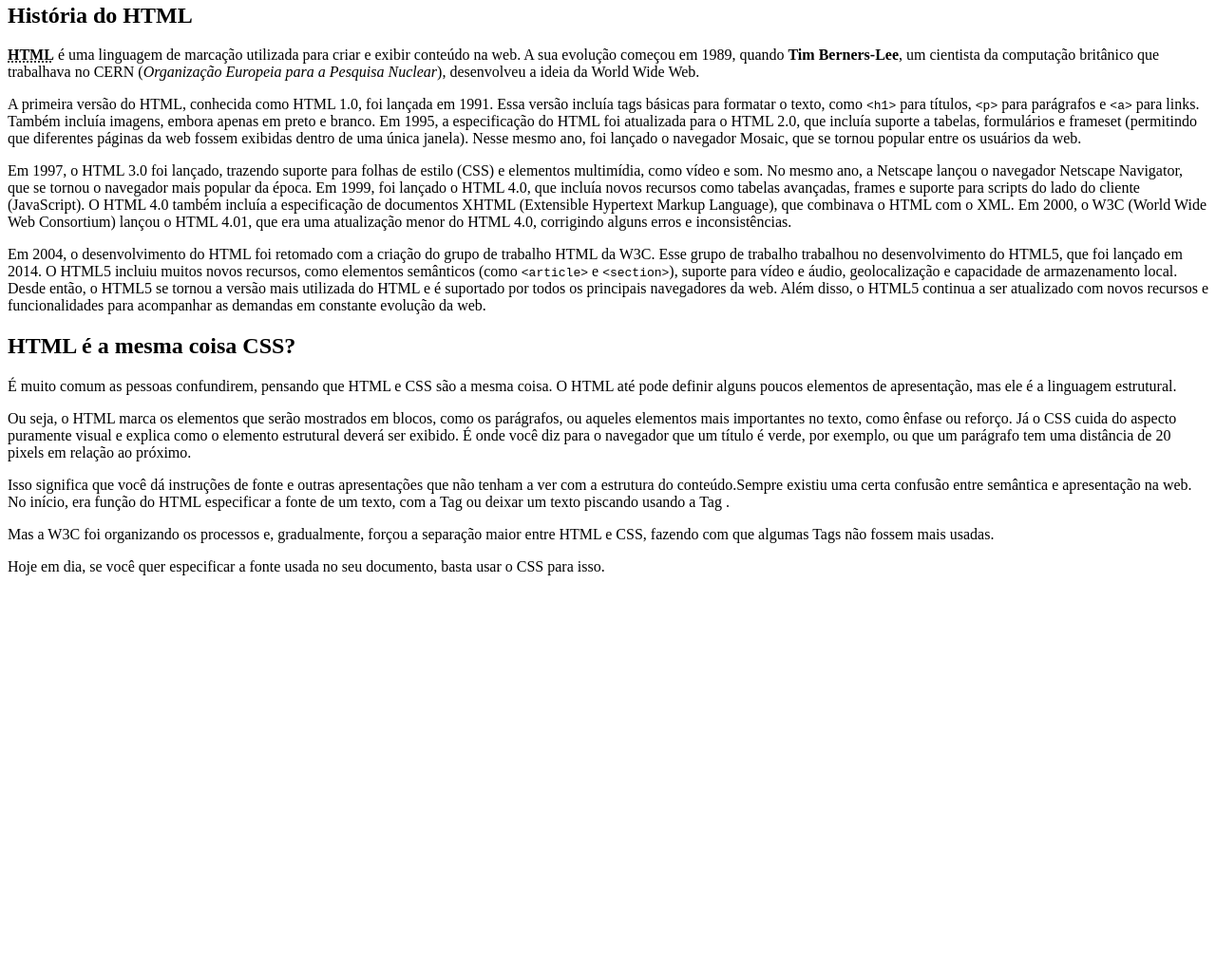
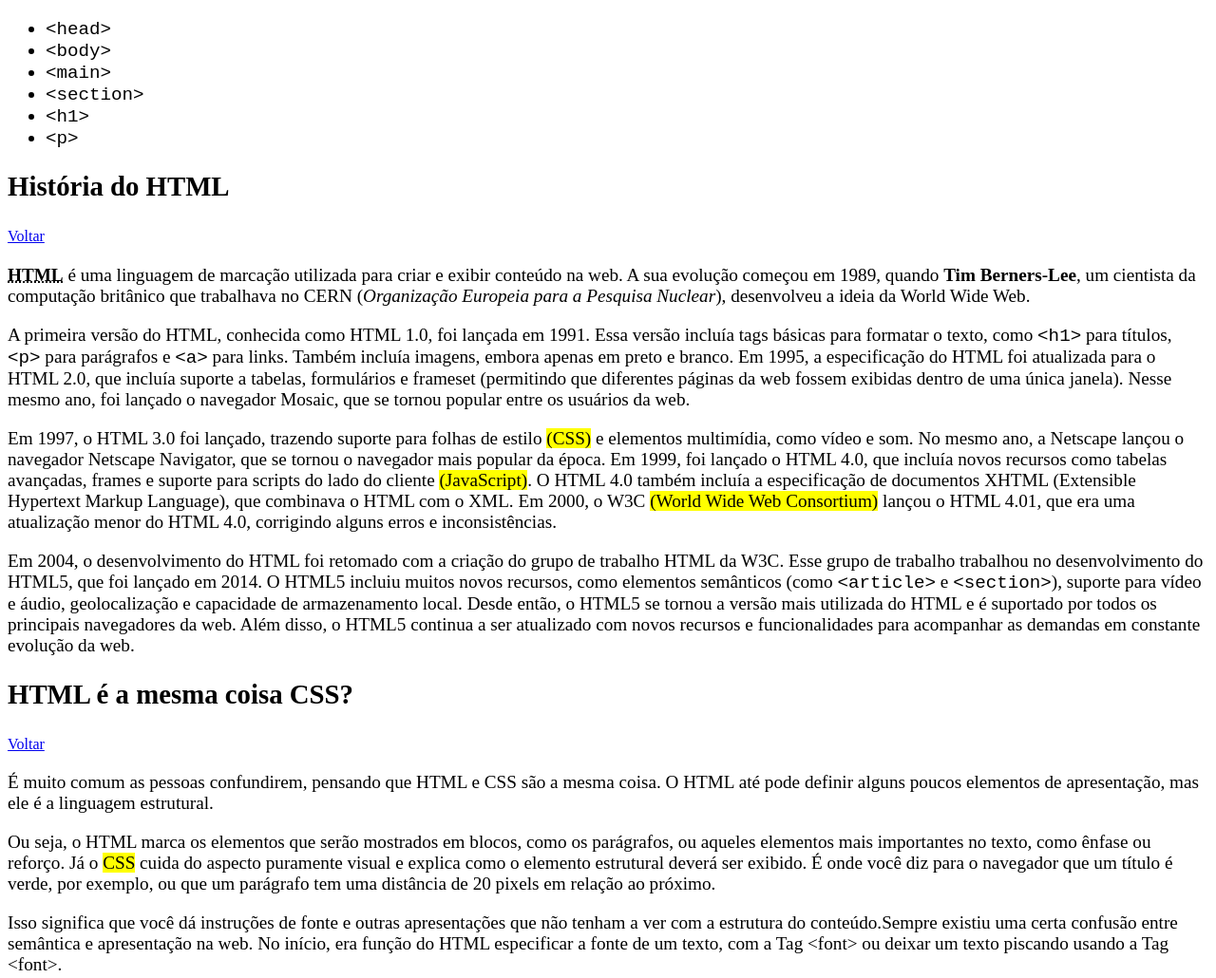
Before and after one commit to DEV-Chenzo/trilha-html-desafio-01, a plain HTML site: page index.html in a window 1280 px wide. Shown: the part 518-1548 px from the top of the page at 95% size. Before the commit the page ends 1140 px from the top, so only its background shows below. Drawn offline with Linux system fonts and the light colour scheme.

Commit message:
v0.2.0.
Estilização básica para melhor visualização e finalização do projeto.

OBS: Tem como melhorar e muito.

```diff
--- a/index.html
+++ b/index.html
@@ -3,7 +3,20 @@
 <head>
     <meta charset="UTF-8">
     <meta name="viewport" content="width=device-width, initial-scale=1.0">
-    <title>Document</title>
+    <style>
+        body {
+            font-size: 1.2rem;
+        }
+
+        mark {
+            background-color: yellow;
+        }
+
+        small {
+            font-size: 1rem;
+        }
+    </style>
+    <title>Conheça o HTML</title>
 </head>
 <body>
     <h1>Conheça a linguagem HTML</h1>
@@ -15,6 +28,7 @@
         <li><a href="#html-e-css"><strong>HTML é a mesma coisa CSS?</strong></a></li>
     </ol>
     <h2 id="inicio">O que é	HTML?</h2>
+    <p><a href="#"><small>Voltar</small></a></p>
     <p>O <strong>HTML</strong> está presente em nossas vidas todos os dias, seja ao acessar um e-mail, ler as notícias online ou simplesmente atualizar as redes sociais e visualizar um vídeo no YouTube pelo navegador.</p>
     <p>Ele é o responsável por mostrar ao navegador como um conteúdo deve estar estruturado. No caso, é uma linguagem que pega o conteúdo “cru” e organiza na tela. Sem o HTML, a web seria uma espécie de texto básico, sem a presença de nenhum link sequer.</p>
     <h4>Alguns exemplos de tags HTML são:</h4>
@@ -27,14 +41,16 @@
         <li><code>&lt;p&gt;</code></li>
     </ul>
     <h2 id="historia">História do HTML</h2>
+    <p><a href="#"><small>Voltar</small></a></p>
     <p><abbr title="Hypertext Markup Language"><strong> HTML</strong></abbr> é uma linguagem de marcação utilizada para criar e exibir conteúdo na web. A sua evolução começou em 1989, quando <strong>Tim Berners-Lee</strong>, um cientista da computação britânico que trabalhava no CERN (<i>Organização Europeia para a Pesquisa Nuclear</i>), desenvolveu a ideia da World Wide Web.</p>
     <p>A primeira versão do HTML, conhecida como HTML 1.0, foi lançada em 1991. Essa versão incluía tags básicas para formatar o texto, como <code>&lt;h1&gt;</code> para títulos, <code>&lt;p&gt;</code> para parágrafos e <code>&lt;a&gt;</code> para links. Também incluía imagens, embora apenas em preto e branco. Em 1995, a especificação do HTML foi atualizada para o HTML 2.0, que incluía suporte a tabelas, formulários e frameset (permitindo que diferentes páginas da web fossem exibidas dentro de uma única janela). Nesse mesmo ano, foi lançado o navegador Mosaic, que se tornou popular entre os usuários da web.</p>
-    <p>Em 1997, o HTML 3.0 foi lançado, trazendo suporte para folhas de estilo (CSS) e elementos multimídia, como vídeo e som. No mesmo ano, a Netscape lançou o navegador Netscape Navigator, que se tornou o navegador mais popular da época. Em 1999, foi lançado o HTML 4.0, que incluía novos recursos como tabelas avançadas, frames e suporte para scripts do lado do cliente (JavaScript). O HTML 4.0 também incluía a especificação de documentos XHTML (Extensible Hypertext Markup Language), que combinava o HTML com o XML. Em 2000, o W3C (World Wide Web Consortium) lançou o HTML 4.01, que era uma atualização menor do HTML 4.0, corrigindo alguns erros e inconsistências.</p>
+    <p>Em 1997, o HTML 3.0 foi lançado, trazendo suporte para folhas de estilo <mark>(CSS)</mark> e elementos multimídia, como vídeo e som. No mesmo ano, a Netscape lançou o navegador Netscape Navigator, que se tornou o navegador mais popular da época. Em 1999, foi lançado o HTML 4.0, que incluía novos recursos como tabelas avançadas, frames e suporte para scripts do lado do cliente <mark>(JavaScript)</mark>. O HTML 4.0 também incluía a especificação de documentos XHTML (Extensible Hypertext Markup Language), que combinava o HTML com o XML. Em 2000, o W3C <mark>(World Wide Web Consortium)</mark> lançou o HTML 4.01, que era uma atualização menor do HTML 4.0, corrigindo alguns erros e inconsistências.</p>
     <p>Em 2004, o desenvolvimento do HTML foi retomado com a criação do grupo de trabalho HTML da W3C. Esse grupo de trabalho trabalhou no desenvolvimento do HTML5, que foi lançado em 2014. O HTML5 incluiu muitos novos recursos, como elementos semânticos (como <code>&lt;article&gt;</code> e <code>&lt;section&gt;</code>), suporte para vídeo e áudio, geolocalização e capacidade de armazenamento local. Desde então, o HTML5 se tornou a versão mais utilizada do HTML e é suportado por todos os principais navegadores da web. Além disso, o HTML5 continua a ser atualizado com novos recursos e funcionalidades para acompanhar as demandas em constante evolução da web.</p>
     <h2 id="html-e-css">HTML é a mesma coisa CSS?</h2>
+    <p><a href="#"><small>Voltar</small></a></p>
     <p>É muito comum as pessoas confundirem, pensando que HTML e CSS são a mesma coisa. O HTML até pode definir alguns poucos elementos de apresentação, mas ele é a linguagem estrutural.</p>
-    <p>Ou seja, o HTML marca os elementos que serão mostrados em blocos, como os parágrafos, ou aqueles elementos mais importantes no texto, como ênfase ou reforço. Já o CSS cuida do aspecto puramente visual e explica como o elemento estrutural deverá ser exibido. É onde você diz para o navegador que um título é verde, por exemplo, ou que um parágrafo tem uma distância de 20 pixels em relação ao próximo.</p>
-    <p>Isso significa que você dá instruções de fonte e outras apresentações que não tenham a ver com a estrutura do conteúdo.Sempre existiu uma certa confusão entre semântica e apresentação na web. No início, era função do HTML especificar a fonte de um texto, com a Tag <font>  ou deixar um texto piscando usando a Tag <font>.</p>
+    <p>Ou seja, o HTML marca os elementos que serão mostrados em blocos, como os parágrafos, ou aqueles elementos mais importantes no texto, como ênfase ou reforço. Já o <mark>CSS</mark> cuida do aspecto puramente visual e explica como o elemento estrutural deverá ser exibido. É onde você diz para o navegador que um título é verde, por exemplo, ou que um parágrafo tem uma distância de 20 pixels em relação ao próximo.</p>
+    <p>Isso significa que você dá instruções de fonte e outras apresentações que não tenham a ver com a estrutura do conteúdo.Sempre existiu uma certa confusão entre semântica e apresentação na web. No início, era função do HTML especificar a fonte de um texto, com a Tag &lt;font&gt; ou deixar um texto piscando usando a Tag &lt;font&gt;.</p>
     <p>Mas a W3C foi organizando os processos e, gradualmente, forçou a separação maior entre HTML e CSS, fazendo com que algumas Tags não fossem mais usadas.</p>
     <p>Hoje em dia, se você quer especificar a fonte usada no seu documento, basta usar o CSS para isso.</p>
 </body>
```
